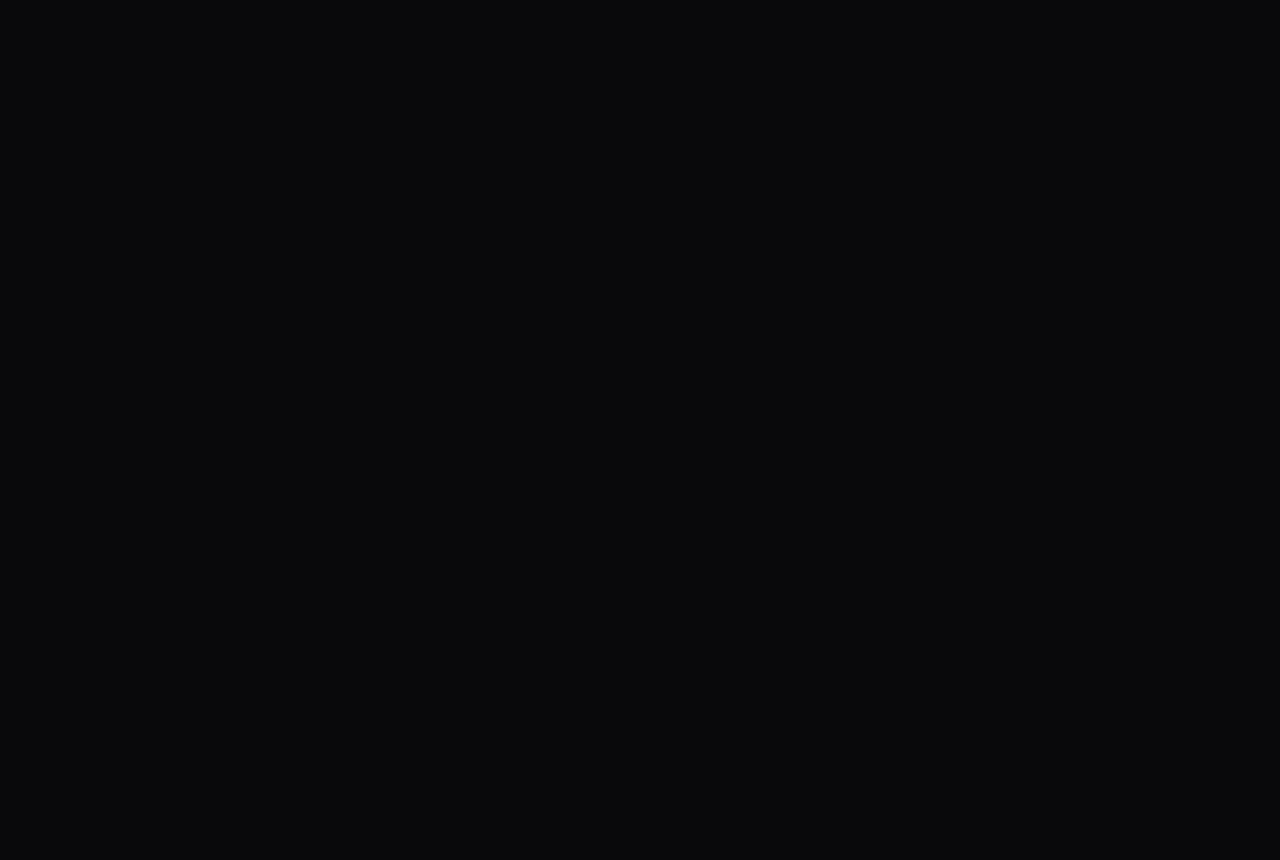
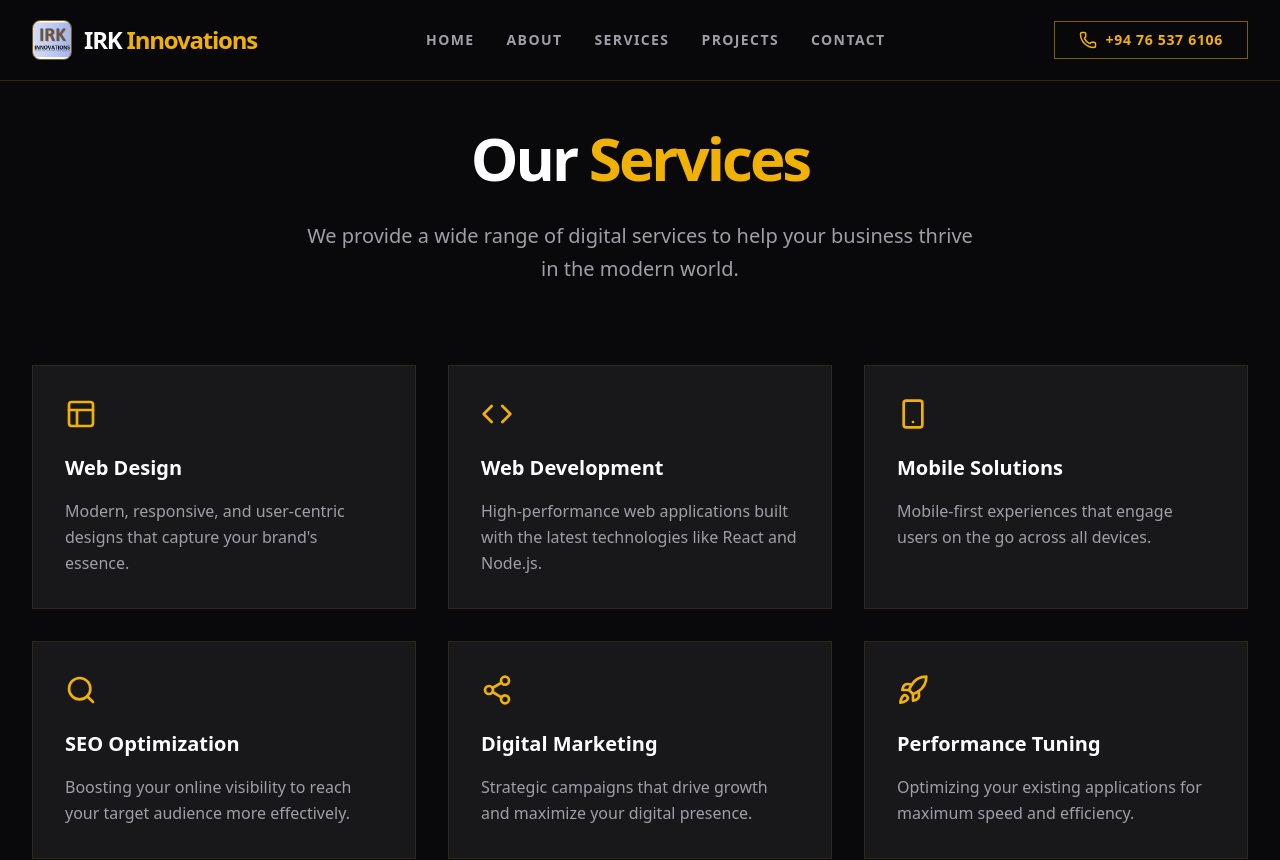
Before and after one commit to Sandaru03/IRK-Innovations-Frontend, a React app: page /services in a window 1280 px wide. Before the commit this address had no page. Shown: the top 860 px of the page. Before the commit the page ends 800 px from the top, so only its background shows below. Built offline with nearby package versions, Linux system fonts and the light colour scheme; the HTML template or start-up script is replaced by a standard one.

Commit message:
service page  and about page create

```diff
--- a/src/App.jsx
+++ b/src/App.jsx
@@ -1,5 +1,7 @@
 import { BrowserRouter, Routes, Route } from "react-router-dom";
 import HomePage from "./pages/HomePage";
+import AboutPage from "./pages/AboutPage";
+import ServicesPage from "./pages/ServicesPage";
 import ProjectOverview from "./pages/ProjectOverview";
 import ProjectDetails from "./pages/ProjectDetails";
 import ContactPage from "./pages/ContactPage";
@@ -14,6 +16,8 @@ function App() {
     <BrowserRouter>
       <Routes>
         <Route path="/" element={<HomePage />} />
+        <Route path="/about" element={<AboutPage />} />
+        <Route path="/services" element={<ServicesPage />} />
         <Route path="/projects" element={<ProjectOverview />} />
         <Route path="/projects/:id" element={<ProjectDetails />} />
         <Route path="/contact" element={<ContactPage />} />
--- a/src/components/NavBar.jsx
+++ b/src/components/NavBar.jsx
@@ -1,6 +1,6 @@
 import React, { useState } from 'react';
 import { Link } from 'react-router-dom';
-import { Menu, X, CheckCircle, Zap } from 'lucide-react';
+import { Menu, X, CheckCircle, Zap, Phone } from 'lucide-react';
 
 const NavBar = () => {
   const [isMenuOpen, setIsMenuOpen] = useState(false);
@@ -21,23 +21,26 @@ const NavBar = () => {
           </Link>
 
           <div className="hidden md:flex items-center space-x-8">
-            {['Home', 'Services', 'Projects'].map((item) => (
-              <a key={item} href={`/#${item.toLowerCase()}`} className="text-sm font-bold uppercase tracking-widest text-zinc-400 hover:text-yellow-500 transition-colors">
-                {item}
-              </a>
-            ))}
+            <Link to="/" className="text-sm font-bold uppercase tracking-widest text-zinc-400 hover:text-yellow-500 transition-colors">
+              Home
+            </Link>
+            <Link to="/about" className="text-sm font-bold uppercase tracking-widest text-zinc-400 hover:text-yellow-500 transition-colors">
+              About
+            </Link>
+            <Link to="/services" className="text-sm font-bold uppercase tracking-widest text-zinc-400 hover:text-yellow-500 transition-colors">
+              Services
+            </Link>
+            <Link to="/projects" className="text-sm font-bold uppercase tracking-widest text-zinc-400 hover:text-yellow-500 transition-colors">
+              Projects
+            </Link>
             <Link to="/contact" className="text-sm font-bold uppercase tracking-widest text-zinc-400 hover:text-yellow-500 transition-colors">
                Contact
             </Link>
           </div>
 
           <div className="hidden md:flex items-center gap-6">
-             <div className="text-zinc-300 font-bold text-sm">
-                <span className="text-yellow-500 mr-2">📞</span>
-                +94 76 537 6106
-             </div>
-             <button className="border border-yellow-500/50 text-yellow-500 hover:bg-yellow-500 hover:text-black px-6 py-2 uppercase font-bold text-sm tracking-wider transition-all duration-300">
-               Get Quote
+             <button className="flex items-center gap-2 border border-yellow-500/50 text-yellow-500 hover:bg-yellow-500 hover:text-black px-6 py-2 uppercase font-bold text-sm tracking-wider transition-all duration-300">
+               <Phone size={18} /> +94 76 537 6106
              </button>
           </div>
 
@@ -52,11 +55,21 @@ const NavBar = () => {
       {isMenuOpen && (
         <div className="md:hidden bg-zinc-900 border-b border-yellow-500/20">
           <div className="px-4 pt-2 pb-6 space-y-1">
-            {['Home', 'Services', 'Projects', 'Contact'].map((item) => (
-              <a key={item} href={`#${item.toLowerCase()}`} className="block px-3 py-4 text-base font-bold text-zinc-300 hover:text-yellow-500 border-b border-zinc-800 uppercase tracking-wider">
-                {item}
-              </a>
-            ))}
+            <Link to="/" onClick={() => setIsMenuOpen(false)} className="block px-3 py-4 text-base font-bold text-zinc-300 hover:text-yellow-500 border-b border-zinc-800 uppercase tracking-wider">
+              Home
+            </Link>
+            <Link to="/about" onClick={() => setIsMenuOpen(false)} className="block px-3 py-4 text-base font-bold text-zinc-300 hover:text-yellow-500 border-b border-zinc-800 uppercase tracking-wider">
+              About
+            </Link>
+            <Link to="/services" onClick={() => setIsMenuOpen(false)} className="block px-3 py-4 text-base font-bold text-zinc-300 hover:text-yellow-500 border-b border-zinc-800 uppercase tracking-wider">
+              Services
+            </Link>
+            <Link to="/projects" onClick={() => setIsMenuOpen(false)} className="block px-3 py-4 text-base font-bold text-zinc-300 hover:text-yellow-500 border-b border-zinc-800 uppercase tracking-wider">
+              Projects
+            </Link>
+            <Link to="/contact" onClick={() => setIsMenuOpen(false)} className="block px-3 py-4 text-base font-bold text-zinc-300 hover:text-yellow-500 border-b border-zinc-800 uppercase tracking-wider">
+              Contact
+            </Link>
           </div>
         </div>
       )}
--- /dev/null
+++ b/src/pages/AboutPage.jsx
@@ -0,0 +1,53 @@
+import React from 'react';
+import NavBar from '../components/NavBar';
+import Footer from '../components/Footer';
+
+const AboutPage = () => {
+  return (
+    <div className="bg-zinc-950 min-h-screen text-white">
+      <NavBar />
+
+      {/* Hero Section */}
+      <div className="pt-32 pb-20 px-4 sm:px-6 lg:px-8 max-w-7xl mx-auto">
+        <h1 className="text-4xl md:text-6xl font-extrabold tracking-tighter mb-8">
+          About <span className="text-yellow-500">IRK Innovations</span>
+        </h1>
+        <p className="text-zinc-400 text-lg md:text-xl max-w-3xl leading-relaxed">
+          We are a team of dedicated professionals committed to delivering high-quality web solutions
+          and innovative digital experiences. Our passion for technology drives us to push boundaries
+          and create value for our clients.
+        </p>
+      </div>
+
+      {/* Mission Section */}
+      <div className="bg-zinc-900/50 py-20 px-4 sm:px-6 lg:px-8 border-y border-yellow-500/10">
+        <div className="max-w-7xl mx-auto grid md:grid-cols-2 gap-12 items-center">
+          <div>
+            <h2 className="text-3xl font-bold mb-6 flex items-center gap-3">
+              <span className="h-8 w-1 bg-yellow-500"></span>
+              Our Mission
+            </h2>
+            <p className="text-zinc-400 leading-relaxed mb-6">
+              To empower businesses through cutting-edge technology and creative strategies.
+              We believe in transparency, integrity, and excellence in every project we undertake.
+            </p>
+          </div>
+          <div className="grid grid-cols-2 gap-4">
+            <div className="p-6 bg-zinc-800 border border-yellow-500/20 rounded-lg">
+              <div className="text-3xl font-bold text-yellow-500 mb-2">50+</div>
+              <div className="text-sm text-zinc-500 uppercase tracking-widest font-bold">Projects Done</div>
+            </div>
+            <div className="p-6 bg-zinc-800 border border-yellow-500/20 rounded-lg">
+              <div className="text-3xl font-bold text-yellow-500 mb-2">10+</div>
+              <div className="text-sm text-zinc-500 uppercase tracking-widest font-bold">Expert Devs</div>
+            </div>
+          </div>
+        </div>
+      </div>
+
+      <Footer />
+    </div>
+  );
+};
+
+export default AboutPage;
--- /dev/null
+++ b/src/pages/ServicesPage.jsx
@@ -0,0 +1,76 @@
+import React from 'react';
+import NavBar from '../components/NavBar';
+import Footer from '../components/Footer';
+import { Layout, Code, Smartphone, Rocket, Search, Share2 } from 'lucide-react';
+
+const ServicesPage = () => {
+  const services = [
+    {
+      icon: <Layout className="w-8 h-8 text-yellow-500" />,
+      title: "Web Design",
+      description: "Modern, responsive, and user-centric designs that capture your brand's essence."
+    },
+    {
+      icon: <Code className="w-8 h-8 text-yellow-500" />,
+      title: "Web Development",
+      description: "High-performance web applications built with the latest technologies like React and Node.js."
+    },
+    {
+      icon: <Smartphone className="w-8 h-8 text-yellow-500" />,
+      title: "Mobile Solutions",
+      description: "Mobile-first experiences that engage users on the go across all devices."
+    },
+    {
+      icon: <Search className="w-8 h-8 text-yellow-500" />,
+      title: "SEO Optimization",
+      description: "Boosting your online visibility to reach your target audience more effectively."
+    },
+    {
+      icon: <Share2 className="w-8 h-8 text-yellow-500" />,
+      title: "Digital Marketing",
+      description: "Strategic campaigns that drive growth and maximize your digital presence."
+    },
+    {
+      icon: <Rocket className="w-8 h-8 text-yellow-500" />,
+      title: "Performance Tuning",
+      description: "Optimizing your existing applications for maximum speed and efficiency."
+    }
+  ];
+
+  return (
+    <div className="bg-zinc-950 min-h-screen text-white">
+      <NavBar />
+
+      {/* Hero Section */}
+      <div className="pt-32 pb-20 px-4 sm:px-6 lg:px-8 max-w-7xl mx-auto text-center">
+        <h1 className="text-4xl md:text-6xl font-extrabold tracking-tighter mb-8">
+          Our <span className="text-yellow-500">Services</span>
+        </h1>
+        <p className="text-zinc-400 text-lg md:text-xl max-w-2xl mx-auto leading-relaxed">
+          We provide a wide range of digital services to help your business thrive in the modern world.
+        </p>
+      </div>
+
+      {/* Services Grid */}
+      <div className="max-w-7xl mx-auto px-4 sm:px-6 lg:px-8 pb-32">
+        <div className="grid grid-cols-1 md:grid-cols-2 lg:grid-cols-3 gap-8">
+          {services.map((service, index) => (
+            <div key={index} className="p-8 bg-zinc-900 border border-yellow-500/10 hover:border-yellow-500/40 transition-all group">
+              <div className="mb-6 group-hover:scale-110 transition-transform duration-300">
+                {service.icon}
+              </div>
+              <h3 className="text-xl font-bold mb-4">{service.title}</h3>
+              <p className="text-zinc-400 leading-relaxed">
+                {service.description}
+              </p>
+            </div>
+          ))}
+        </div>
+      </div>
+
+      <Footer />
+    </div>
+  );
+};
+
+export default ServicesPage;
```
